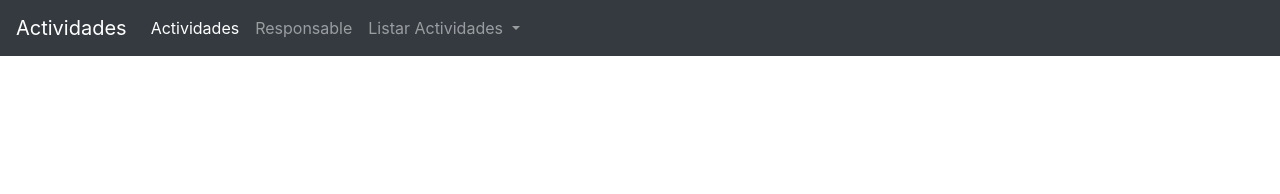
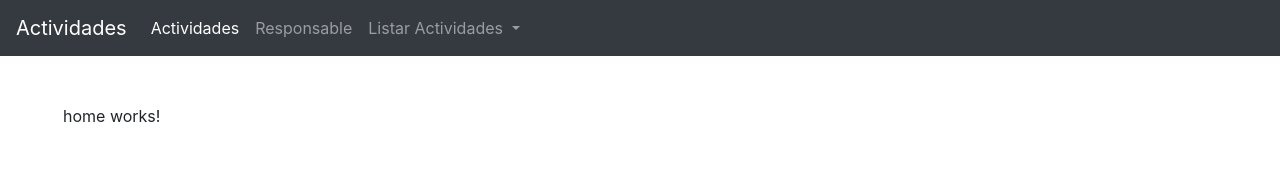
Before and after one commit to BOTOOM/actividades_cliente, an Angular app: page /#/home in a window 1280 px wide. Shown: the top 194 px of the page. Built offline with nearby package versions, Linux system fonts and the light colour scheme.

Commit message:
implementacion de archivo de rutas

```diff
--- a/src/app/app.component.html
+++ b/src/app/app.component.html
@@ -1 +1,5 @@
 <app-navbar></app-navbar>
+
+<div class="container m-5">
+  <router-outlet></router-outlet>
+</div>
```
Also changed, not shown: src/app/app.module.ts (+10 -1 lines).
